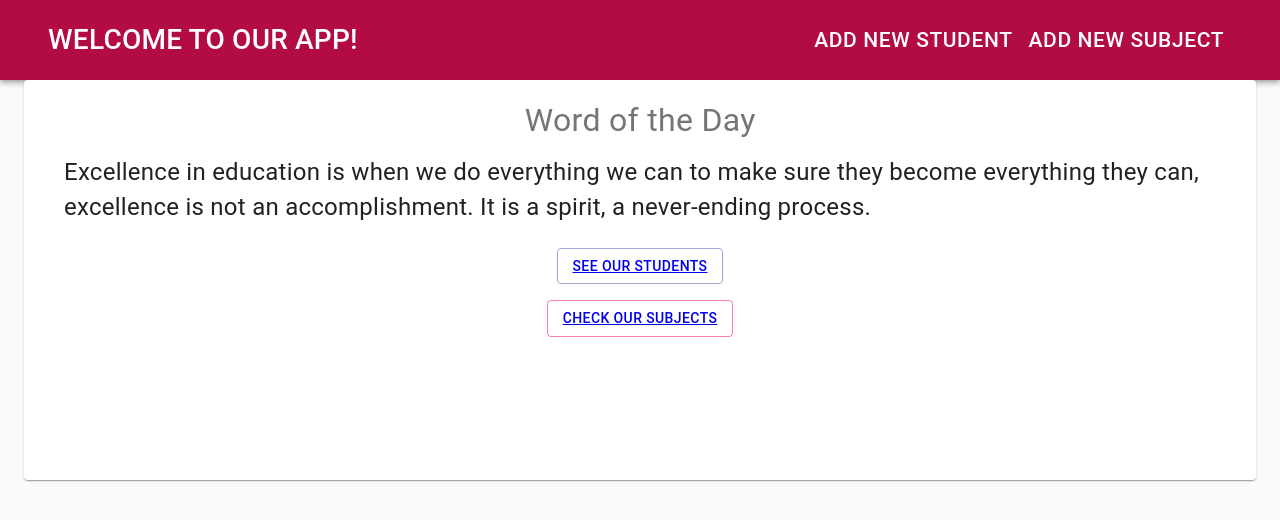
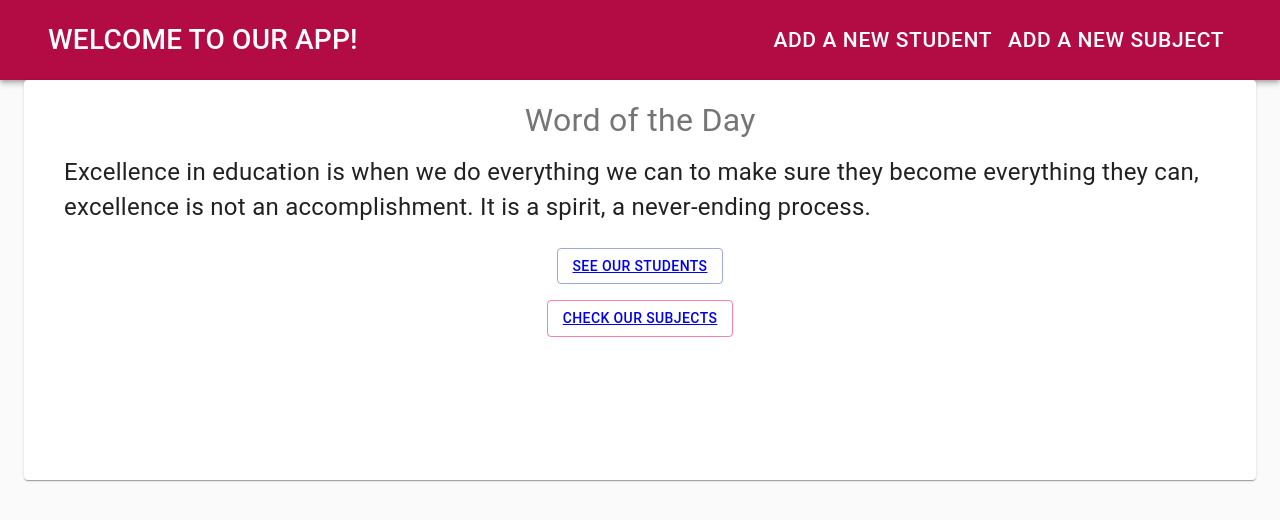
Before and after one commit to Samiur-UTI/Excellence-in-education, a Next.js app: page / in a window 1280 px wide. Shown: the top 520 px of the page. Built offline with nearby package versions, Linux system fonts and the light colour scheme.

Commit message:
link fixed

```diff
--- a/components/navbar.js
+++ b/components/navbar.js
@@ -1,6 +1,6 @@
 import React from 'react'
 import { AppBar,Toolbar,Typography,Button,makeStyles,Container } from '@material-ui/core'
-
+import Link from "next/link"
 const useStyles = makeStyles((theme) => ({
   root: {
     flexGrow: 1,
@@ -17,6 +17,9 @@ const useStyles = makeStyles((theme) => ({
   },
   button: {
     fontSize: '1.5em'
+  },
+  link: {
+    textDecoration: 'none'
   }
 }));
 
@@ -29,8 +32,8 @@ export default function Navbar() {
             <Typography variant="h6" className={classes.title}>
               WELCOME TO OUR APP!
             </Typography>
-            <Button className={classes.button} color="inherit">Add new Student</Button>
-            <Button className={classes.button} color="inherit">Add new Subject</Button>
+            <Button className={classes.button} color="secondary"><Link href="/students/create"><a style={{color:'white',textDecoration:'none'}}>Add a new student</a></Link></Button>
+            <Button className={classes.button} color="inherit"><Link href="/students/update"><a style={{color:'white',textDecoration:'none'}}>Add a new subject</a></Link></Button>
           </Toolbar>
       </Container>
     </AppBar>
--- a/pages/students/[studentId]/update.js
+++ b/pages/students/[studentId]/update.js
@@ -1,10 +1,10 @@
 import React from 'react'
-
+import StudentForm from '../../../components/form'
 export default function UpdateStudent() {
     const router = useRouter()
     return (
         <div>
-            Student update form will appear here
+            Student form with data will appear here
         </div>
     )
 }
```
